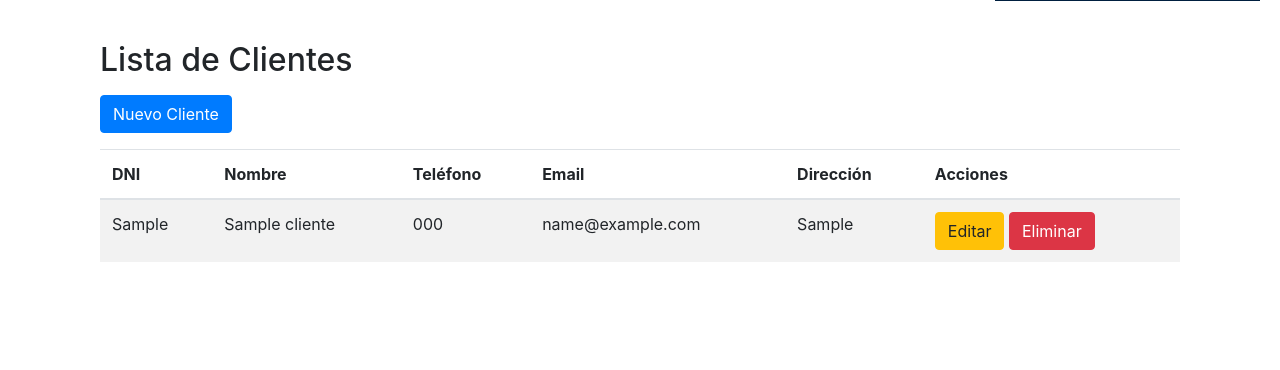
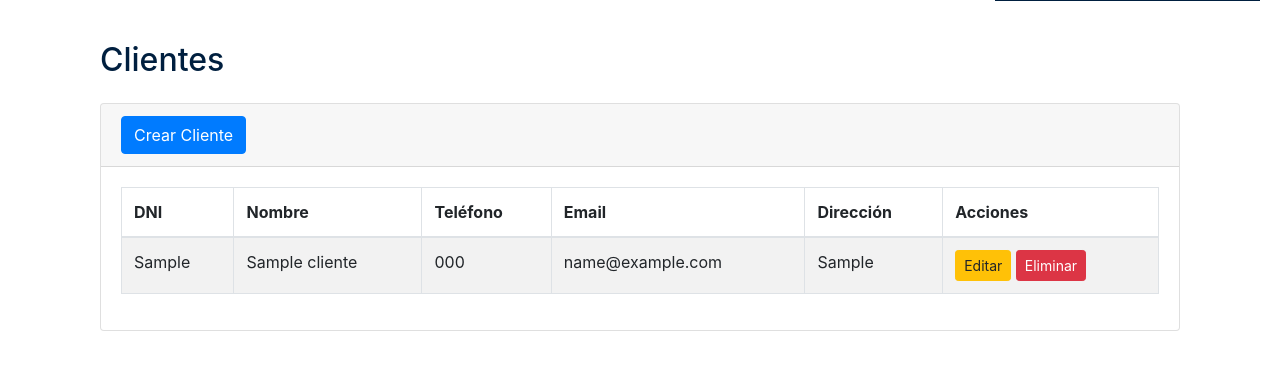
Before and after one commit to X6xHolloWx6X/DjangoWanhua, a Django app: page /clientes/ in a window 1280 px wide. Shown: the part 63-433 px from the top of the page. Run offline with Django 4.2, Linux system fonts and the light colour scheme; tables that the repository leaves empty hold one stand-in row (values such as "Sample post"); some libraries are stand-ins or nearby versions.

Commit message:
se mejoro clientes, aunque falta el frontend

```diff
--- a/CRUD/urls.py
+++ b/CRUD/urls.py
@@ -9,8 +9,8 @@ urlpatterns = [
     path("tasks/", views.tasks, name="tasks"),
     path("salir/", views.cerrar_sesion, name="cerrar_sesion"),
     path("login/", views.login_entrar, name="entrar_sesion"),
-    path('clientes/', views.gestion_clientes, name='lista_clientes'),
-    path('clientes/crear/', views.gestion_clientes, {'accion': 'crear'}, name='crear_cliente'),
-    path('clientes/editar/<str:dni>/', views.gestion_clientes, {'accion': 'editar'}, name='editar_cliente'),
-    path('clientes/eliminar/<str:dni>/', views.gestion_clientes, {'accion': 'eliminar'}, name='eliminar_cliente'),
+    path('clientes/', views.cliente_list, name='cliente_list'),
+    path('cliente/create/', views.cliente_create, name='cliente_create'),
+    path('cliente/update/<str:dni>/', views.cliente_update, name='cliente_update'),
+    path('cliente/delete/<str:dni>/', views.cliente_delete, name='cliente_delete'),
 ]
--- a/tasks/templates/clientes.html
+++ b/tasks/templates/clientes.html
@@ -1,25 +1,71 @@
-{% extends 'base.html' %}
-{% load static %}
+{% extends "base.html" %}
+
 
 {% block content %}
-<!DOCTYPE html>
-<html lang="en">
-<head>
-    <meta charset="UTF-8">
-    <meta name="viewport" content="width=device-width, initial-scale=1.0">
-    <title>Clientes</title>
-    <!-- Bootstrap CSS -->
-    <link href="https://maxcdn.bootstrapcdn.com/bootstrap/4.5.2/css/bootstrap.min.css" rel="stylesheet">
-    <script src="{% static '../static/clientes.js' %}"></script>
-</head>
+<div class="container mt-5">
+    <div class="row">
+        <div class="col-md-12">
+            <h2 class="mb-4">Clientes</h2>
 
-<body>
+            <!-- Formulario para crear o editar un cliente -->
+            {% if form %}
+            <div class="card mb-4">
+                <div class="card-header">
+                    <h4>
+                        {% if form.instance.pk %}
+                            Editar Cliente
+                        {% else %}
+                            Crear Cliente
+                        {% endif %}
+                    </h4>
+                </div>
+                <div class="card-body">
+                    <form method="post" action="{% if form.instance.pk %}{% url 'cliente_update' form.instance.dni %}{% else %}{% url 'cliente_create' %}{% endif %}">
+                        {% csrf_token %}
 
-<div class="container mt-5">
-    <!-- Listar clientes -->
-    <h2 class="mb-3">Lista de Clientes</h2>
-    <a href="#crearClienteModal" data-toggle="modal" class="btn btn-primary mb-3">Nuevo Cliente</a>
-    <table class="table table-striped">
+                        <!-- DNI -->
+                        <div class="form-group">
+                            {{ form.dni.label_tag }}
+                            {{ form.dni }}
+                        </div>
+
+                        <!-- Nombre -->
+                        <div class="form-group">
+                            {{ form.nombre_cliente.label_tag }}
+                            {{ form.nombre_cliente }}
+                        </div>
+
+                        <!-- Teléfono -->
+                        <div class="form-group">
+                            {{ form.tel_cliente.label_tag }}
+                            {{ form.tel_cliente }}
+                        </div>
+
+                        <!-- Email -->
+                        <div class="form-group">
+                            {{ form.email_cliente.label_tag }}
+                            {{ form.email_cliente }}
+                        </div>
+
+                        <!-- Dirección -->
+                        <div class="form-group">
+                            {{ form.direccion_cliente.label_tag }}
+                            {{ form.direccion_cliente }}
+                        </div>
+
+                        <button type="submit" class="btn btn-success">Guardar</button>
+                    </form>
+                </div>
+            </div>
+            {% endif %}
+
+            <!-- Tabla de clientes -->
+            <div class="card">
+                <div class="card-header">
+                    <a href="{% url 'cliente_create' %}" class="btn btn-primary">Crear Cliente</a>
+                </div>
+                <div class="card-body">
+                    <table class="table table-striped table-bordered">
                         <thead>
                             <tr>
                                 <th>DNI</th>
@@ -39,105 +85,42 @@
                                 <td>{{ cliente.email_cliente }}</td>
                                 <td>{{ cliente.direccion_cliente }}</td>
                                 <td>
-                        <a href="#editarClienteModal" data-toggle="modal" class="btn btn-warning" onclick="setEditarModalValues('{{ cliente.dni }}', '{{ cliente.nombre_cliente }}', '{{ cliente.tel_cliente }}', '{{ cliente.email_cliente }}', '{{ cliente.direccion_cliente }}')">Editar</a>
-                        <a href="#eliminarClienteModal" data-toggle="modal" class="btn btn-danger" onclick="setEliminarModalValue('{{ cliente.dni }}')">Eliminar</a>
+                                    <a href="{% url 'cliente_update' cliente.dni %}" class="btn btn-sm btn-warning">Editar</a>
+                                    <a href="{% url 'cliente_delete' cliente.dni %}" class="btn btn-sm btn-danger" onclick="return confirmDelete();">Eliminar</a>
                                 </td>
                             </tr>
                             {% endfor %}
                         </tbody>
                     </table>
                 </div>
-
-<!-- Crear cliente modal -->
-<div class="modal" id="crearClienteModal">
-    <div class="modal-dialog">
-        <div class="modal-content">
-            <div class="modal-header">
-                <h4 class="modal-title">Crear Cliente</h4>
-                <button type="button" class="close" data-dismiss="modal">&times;</button>
-            </div>
-            <div class="modal-body">
-                <form method="POST" action="{% url 'crear_cliente' %}">
-                    {% csrf_token %}
-                    <div class="form-group">
-                        <label for="dni">DNI:</label>
-                        <input type="number" class="form-control" name="dni" required>
-                    </div>
-                    <div class="form-group">
-                        <label for="nombre_cliente">Nombre:</label>
-                        <input type="text" class="form-control" name="nombre_cliente" required>
-                    </div>
-                    <div class="form-group">
-                        <label for="tel_cliente">Teléfono:</label>
-                        <input type="tel" class="form-control" name="tel_cliente" required>
-                    </div>
-                    <div class="form-group">
-                        <label for="email_cliente">Email:</label>
-                        <input type="email" class="form-control" name="email_cliente" required>
-                    </div>
-                    <div class="form-group">
-                        <label for="direccion_cliente">Dirección:</label>
-                        <input type="text" class="form-control" name="direccion_cliente" required>
-                    </div>
-                    <button type="submit" class="btn btn-primary">Guardar</button>
-                </form>
             </div>
         </div>
     </div>
 </div>
-<!-- Editar cliente modal -->
-<div class="modal" id="editarClienteModal">
-    <div class="modal-dialog">
-        <div class="modal-content">
-            <div class="modal-header">
-                <h4 class="modal-title">Editar Cliente</h4>
-                <button type="button" class="close" data-dismiss="modal">&times;</button>
-            </div>
-            <div class="modal-body">
-                <form method="post" id="editarForm">
-                    {% csrf_token %}
-                    <!-- Puedes llenar estos campos con JavaScript cuando se hace clic en el botón Editar -->
-                    <input type="hidden" id="editDni" name="dni">
-                    <div class="form-group">
-                        <label for="nombre_cliente">Nombre:</label>
-                        <input type="text" class="form-control" id="editNombre" name="nombre_cliente">
-                    </div>
-                    <!-- Agrega aquí los otros campos de la misma manera -->
-                    <button type="submit" class="btn btn-primary">Guardar cambios</button>
-                </form>
-            </div>
-        </div>
-    </div>
-</div>
+{% endblock %}
 
-<!-- Eliminar cliente modal -->
-<div class="modal" id="eliminarClienteModal">
-    <div class="modal-dialog">
-        <div class="modal-content">
-            <div class="modal-header">
-                <h4 class="modal-title">Eliminar Cliente</h4>
-                <button type="button" class="close" data-dismiss="modal">&times;</button>
-            </div>
-            <div class="modal-body">
-                ¿Estás seguro de que deseas eliminar este cliente?
-                <form method="post" id="eliminarForm">
-                    {% csrf_token %}
-                    <input type="hidden" id="deleteDni" name="dni">
-                    <button type="submit" class="btn btn-danger">Eliminar</button>
-                </form>
-            </div>
-        </div>
-    </div>
-</div>
-
-<!-- Aquí continúan tus otros modals -->
-
-<!-- Bootstrap JS y jQuery -->
+{% block extra_scripts %}
+<script>
+    function confirmDelete() {
+        return Swal.fire({
+            title: '¿Estás seguro?',
+            text: "¡No podrás revertir esto!",
+            icon: 'warning',
+            showCancelButton: true,
+            confirmButtonColor: '#3085d6',
+            cancelButtonColor: '#d33',
+            confirmButtonText: '¡Sí, bórralo!'
+        }).then((result) => {
+            if (result.isConfirmed) {
+                return true;
+            } else {
+                return false;
+            }
+        });
+    }
+</script>
+<!-- Bootstrap CSS -->
 <link href="https://maxcdn.bootstrapcdn.com/bootstrap/4.5.2/css/bootstrap.min.css" rel="stylesheet">
-<script src="https://ajax.googleapis.com/ajax/libs/jquery/3.5.1/jquery.min.js"></script>
-<script src="https://cdnjs.cloudflare.com/ajax/libs/popper.js/1.16.0/umd/popper.min.js"></script>
-<script src="https://maxcdn.bootstrapcdn.com/bootstrap/4.5.2/js/bootstrap.min.js"></script>
-
-</body>
-</html>
+<!-- SweetAlert2 -->
+<script src="https://cdn.jsdelivr.net/npm/sweetalert2@10"></script>
 {% endblock %}
--- a/tasks/views.py
+++ b/tasks/views.py
@@ -2,6 +2,8 @@ from django.shortcuts import render, redirect, get_object_or_404
 from django.contrib.auth.forms import UserCreationForm, AuthenticationForm
 from django.contrib.auth.models import User
 from django.db import IntegrityError
+from django.urls import reverse
+
 from django.contrib.auth import login, logout, authenticate
 from django.http import HttpResponse, JsonResponse
 from .models import Cliente
@@ -71,32 +73,36 @@ def login_entrar(request):
             return redirect("tasks")
 
 
-def gestion_clientes(request, dni=None, accion=None):
-    cliente = None
+def cliente_list(request):
+    clientes = Cliente.objects.all()
     form = None
+    return render(request, 'clientes.html', {'clientes': clientes, 'form': form})
 
-    if dni:
-        cliente = get_object_or_404(Cliente, dni=dni)
+def cliente_create(request):
+    if request.method == 'POST':
+        form = ClienteForm(request.POST)
+        if form.is_valid():
+            form.save()
+            return redirect(reverse('cliente_list'))
+    else:
+        form = ClienteForm()
+    clientes = Cliente.objects.all()
+    return render(request, 'clientes.html', {'form': form, 'clientes': clientes})
 
-    if request.method == "POST":
-        if accion == "crear":
-            form = ClienteForm(request.POST)
-            if form.is_valid():
-                form.save()
-                return redirect('lista_clientes')
-        elif accion == "editar":
-            form = ClienteForm(request.POST, instance=cliente)
-            if form.is_valid():
-                form.save()
-                return redirect('lista_clientes')
-        elif accion == "eliminar":
-            cliente.delete()
-            return redirect('lista_clientes')
+def cliente_update(request, dni):
+    cliente = Cliente.objects.get(dni=dni)
+    if request.method == 'POST':
+        form = ClienteForm(request.POST, instance=cliente)  # Asegúrate de pasar 'instance=cliente'
+        if form.is_valid():
+            form.save()
+            return redirect(reverse('cliente_list'))
     else:
-        if accion == "crear":
-            form = ClienteForm()
-        elif accion == "editar":
-            form = ClienteForm(instance=cliente)
+        form = ClienteForm(instance=cliente)
+    clientes = Cliente.objects.all()
+    return render(request, 'clientes.html', {'form': form, 'clientes': clientes})
 
-    clientes = Cliente.objects.all()
-    return render(request, 'clientes.html', {'clientes': clientes, 'form': form, 'accion': accion})
+
+def cliente_delete(request, dni):
+    cliente = Cliente.objects.get(dni=dni)
+    cliente.delete()
+    return redirect(reverse('cliente_list'))
```
Also changed, not shown: db.sqlite3. Lines whose indentation alone changed are shown as unchanged.
